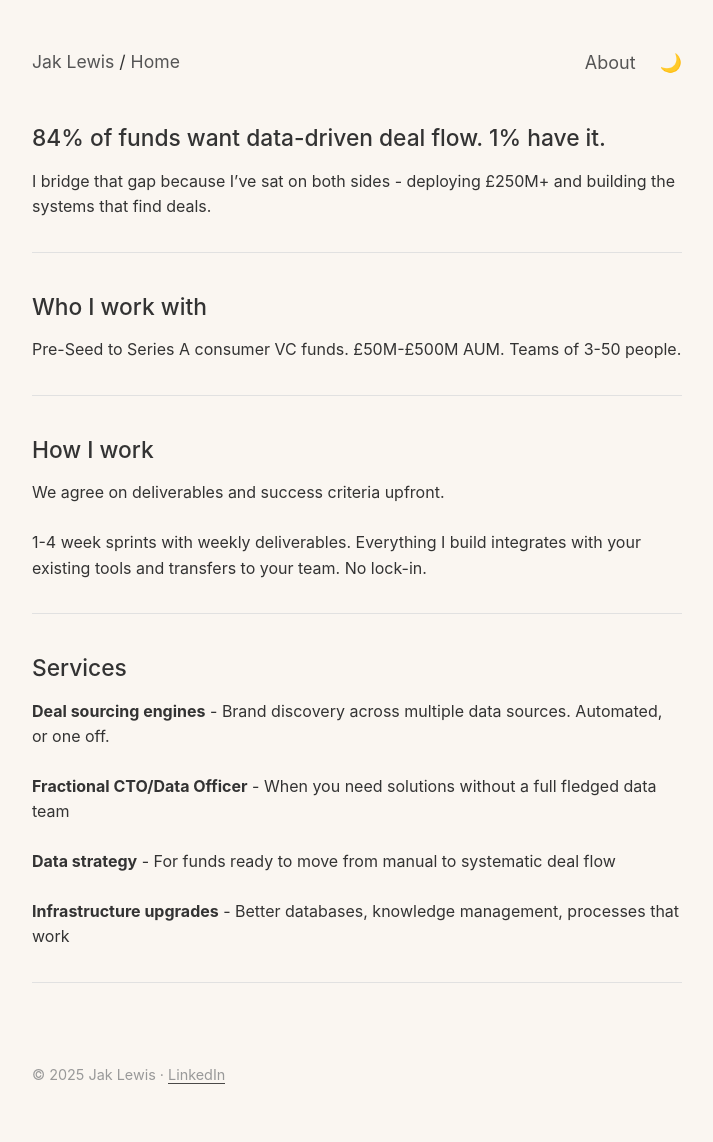
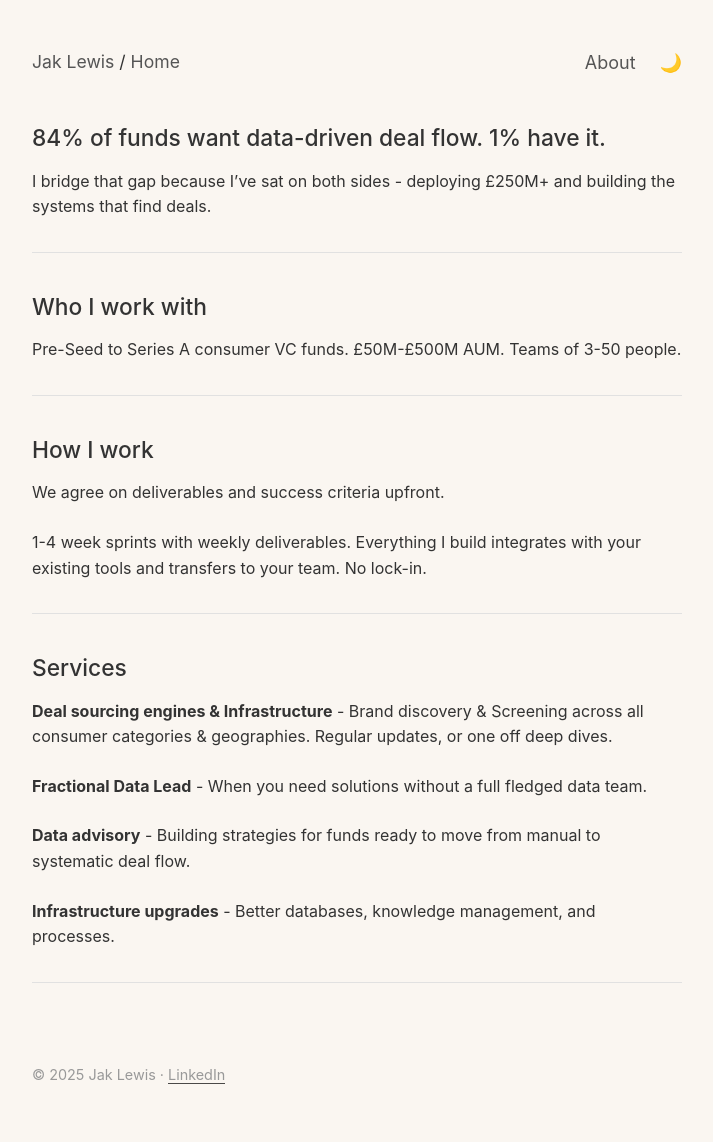
Before and after one commit to jakglewis/jaklewis.com, a Jekyll site: the page built from _pages/index.md, in a window 1280 px wide. Shown: the whole page, without its empty margins (283-996 px from the left). Built offline with Jekyll 4.4.1, drawn with Linux system fonts in a browser that asks for light colours.

Commit message:
vault backup: 2025-09-29 12:39:21

```diff
--- a/_pages/index.md
+++ b/_pages/index.md
@@ -22,12 +22,12 @@ We agree on deliverables and success criteria upfront.
 ***
 ## Services
 
-**Deal sourcing engines** - Brand discovery across multiple data sources. Automated, or one off.
+**Deal sourcing engines & Infrastructure** - Brand discovery & Screening across all consumer categories & geographies. Regular updates, or one off deep dives.
 
-**Fractional CTO/Data Officer** - When you need solutions without a full fledged data team
+**Fractional Data Lead** - When you need solutions without a full fledged data team.
 
-**Data strategy** - For funds ready to move from manual to systematic deal flow
+**Data advisory** - Building strategies for funds ready to move from manual to systematic deal flow.
 
-**Infrastructure upgrades** - Better databases, knowledge management, processes that work
+**Infrastructure upgrades** - Better databases, knowledge management, and processes.
 
 ***
```
